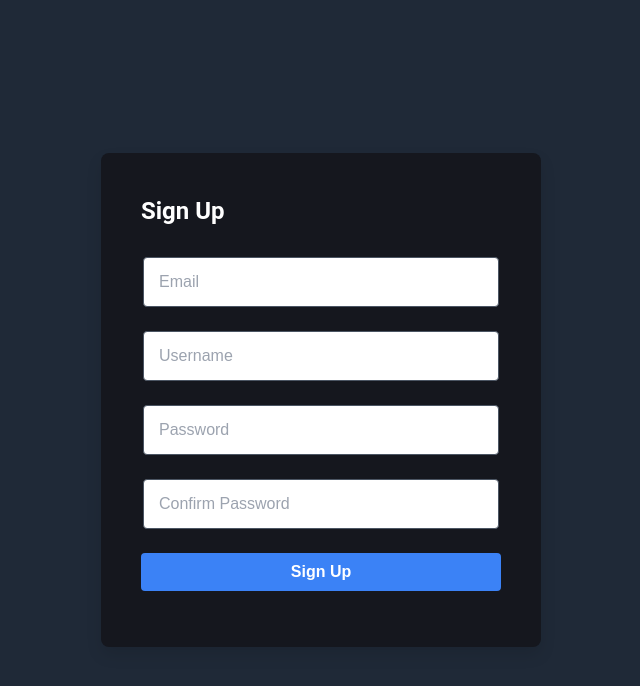
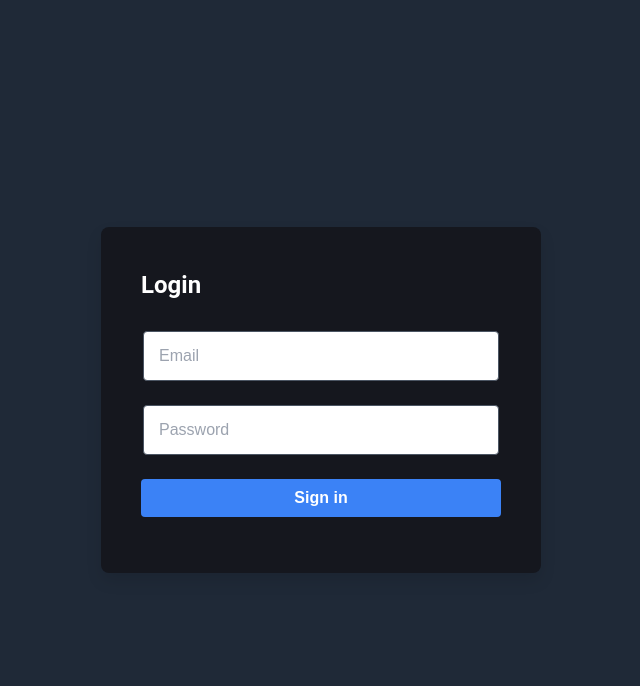
Before and after one commit to arikamat/CS490_ResumeAnalyzer, a React (Vite) app in the folder frontend/: page /login in a window 1280 px wide. Shown: the top 686 px of the page, without its empty margins (319-959 px from the left). Built offline with nearby package versions, Linux system fonts and the light colour scheme.

Commit message:
basic routing using react router

```diff
--- /dev/null
+++ b/frontend/src/App.jsx
@@ -0,0 +1,29 @@
+import {createBrowserRouter, RouterProvider } from 'react-router-dom'
+import SignUp from './pages/SignUp/SignUp.jsx';
+import Login  from './pages/Login/Login.jsx';
+import Home from './pages/Home/Home.jsx';
+const router = createBrowserRouter([
+    {
+        path: '/',
+        element: <Home/>,
+        errorElement: <div>404 Not Found</div>
+    },
+    {
+        path: '/login',
+        element: <Login/>
+    },
+    {
+        path: '/register',
+        element:<SignUp/>
+    }
+]);
+
+function App(){
+    return (
+        <>
+        <RouterProvider router={router}/>
+        </>
+    )
+}
+
+export default App;
--- a/frontend/src/main.jsx
+++ b/frontend/src/main.jsx
@@ -1,11 +1,11 @@
 import { StrictMode } from 'react';
 import { createRoot } from 'react-dom/client';
 import './index.css';
-import SignUp from './pages/SignUp/SignUp.jsx';
-import Login  from './pages/Login/Login.jsx';
+
+import App from './App.jsx';
 
 createRoot(document.getElementById('root')).render(
   <StrictMode>
-    <SignUp/>
+    <App/>
   </StrictMode>
 );
--- /dev/null
+++ b/frontend/src/pages/Home/Home.jsx
@@ -0,0 +1,6 @@
+function Home(){
+    <div>
+        Hello
+    </div>
+}
+export default Home;
```
Also changed, not shown: 1 other file (tests, documents, lock files or other folders).
